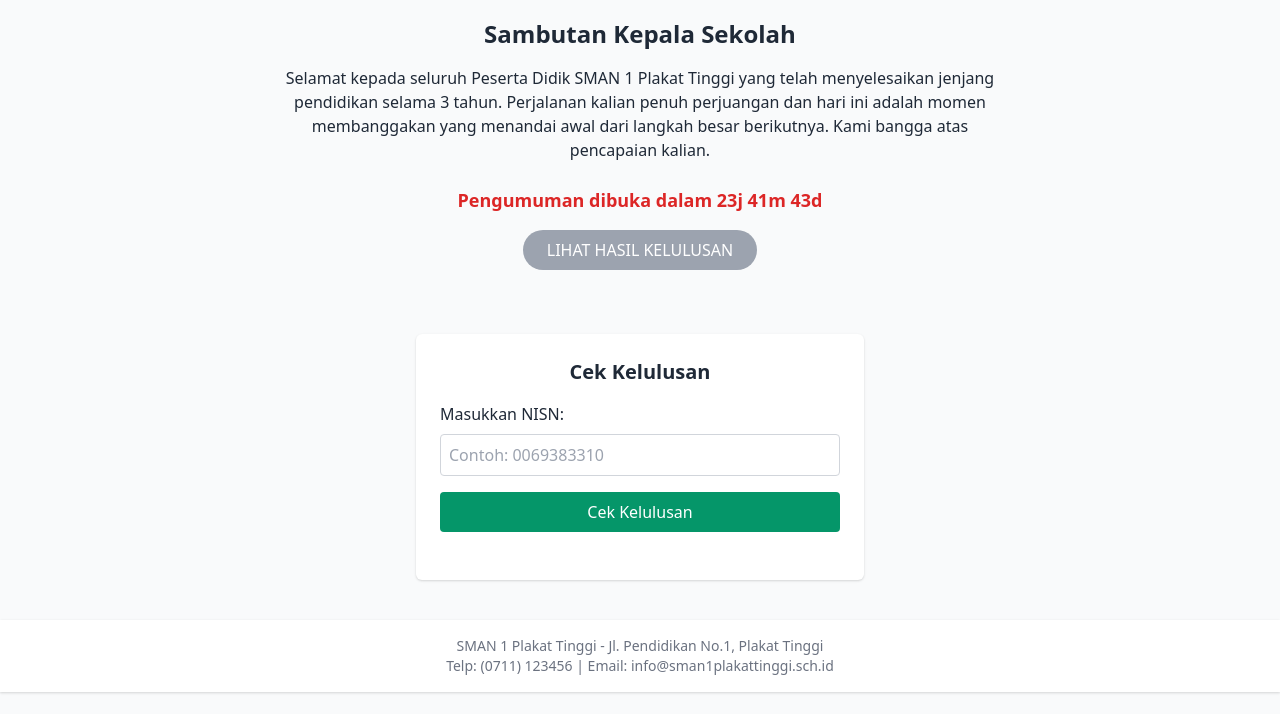
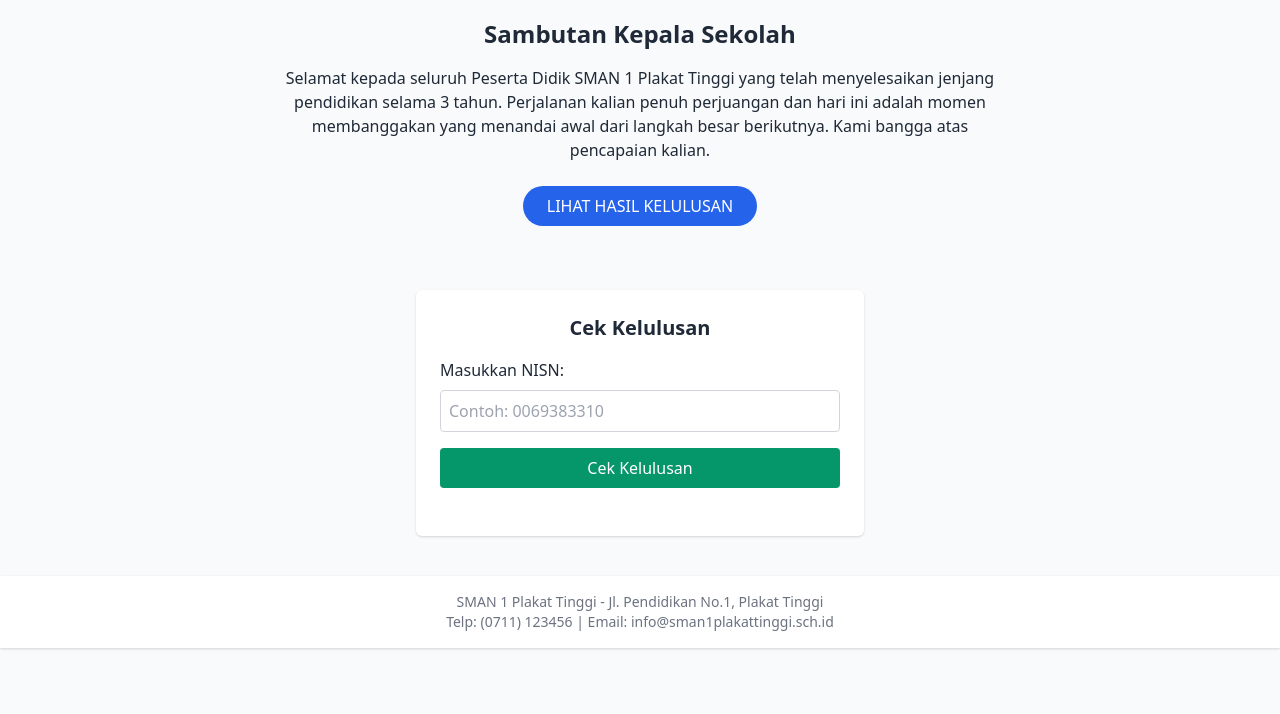
Before and after one commit to sman1plakattinggi/kelulusan-sman1-2025, a plain HTML site: page index.html in a window 1280 px wide. Shown: the part 86-800 px from the top of the page. Drawn offline with nearby package versions, Linux system fonts and the light colour scheme.

Commit message:
Add files via upload

```diff
--- a/index.html
+++ b/index.html
@@ -4,10 +4,10 @@
   <meta charset="UTF-8" />
   <meta name="viewport" content="width=device-width, initial-scale=1.0" />
   <title>Kelulusan SMAN 1 Plakat Tinggi</title>
+  <link rel="icon" type="image/x-icon" href="favicon.ico">
   <link rel="stylesheet" href="https://cdn.jsdelivr.net/npm/tailwindcss@2.2.19/dist/tailwind.min.css">
 </head>
 <body class="bg-gray-50 text-gray-800">
-  <!-- Header -->
   <header class="bg-white shadow p-4 flex items-center justify-between">
     <div class="flex items-center">
       <img src="logo-sman1.png" alt="Logo SMAN 1 Plakat Tinggi" class="h-12 mr-4">
@@ -15,7 +15,6 @@
     </div>
   </header>
 
-  <!-- Sambutan Kepala Sekolah -->
   <section class="max-w-3xl mx-auto p-6 text-center">
     <h2 class="text-2xl font-semibold mb-4">Sambutan Kepala Sekolah</h2>
     <p class="mb-6">
@@ -23,11 +22,9 @@
       Perjalanan kalian penuh perjuangan dan hari ini adalah momen membanggakan yang menandai awal dari langkah besar berikutnya.
       Kami bangga atas pencapaian kalian.
     </p>
-    <div id="countdown" class="text-lg font-bold text-red-600 mb-4"></div>
-    <button id="btn-lulus" disabled class="bg-gray-400 text-white px-6 py-2 rounded-full cursor-not-allowed">LIHAT HASIL KELULUSAN</button>
+    <button id="btn-lulus" class="bg-blue-600 text-white px-6 py-2 rounded-full hover:bg-blue-700" onclick="document.getElementById('login-section').scrollIntoView({ behavior: 'smooth' })">LIHAT HASIL KELULUSAN</button>
   </section>
 
-  <!-- Formulir Cek Kelulusan -->
   <section id="login-section" class="max-w-md mx-auto bg-white shadow p-6 rounded-md mt-10">
     <h3 class="text-xl font-semibold mb-4 text-center">Cek Kelulusan</h3>
     <label for="nisn" class="block mb-2 font-medium">Masukkan NISN:</label>
@@ -36,16 +33,12 @@
     <div id="hasil" class="mt-6 text-center font-semibold"></div>
   </section>
 
-  <!-- Footer -->
   <footer class="bg-white shadow mt-10 p-4 text-center text-sm text-gray-500">
     <p>SMAN 1 Plakat Tinggi - Jl. Pendidikan No.1, Plakat Tinggi</p>
     <p>Telp: (0711) 123456 | Email: info@sman1plakattinggi.sch.id</p>
   </footer>
 
-  <!-- Load data kelulusan dari file eksternal -->
   <script src="dataKelulusan.js"></script>
-
-  <!-- Script Cek Kelulusan dan Countdown -->
   <script>
     function cekKelulusan() {
       const nisn = document.getElementById('nisn').value;
@@ -62,30 +55,6 @@
         hasilDiv.innerHTML = '<p class="text-red-600">NISN tidak ditemukan. Harap periksa kembali.</p>';
       }
     }
-
-    // Countdown Timer
-    const countdownElement = document.getElementById('countdown');
-    const button = document.getElementById('btn-lulus');
-    const targetTime = new Date("2025-05-05T15:00:00+07:00").getTime(); // 22:00 WIB
-
-    const countdownInterval = setInterval(() => {
-      const now = new Date().getTime();
-      const distance = targetTime - now;
-
-      if (distance <= 0) {
-        clearInterval(countdownInterval);
-        countdownElement.textContent = "Pengumuman telah dibuka.";
-        button.disabled = false;
-        button.classList.remove('bg-gray-400', 'cursor-not-allowed');
-        button.classList.add('bg-blue-600', 'hover:bg-blue-700');
-        button.onclick = () => document.getElementById('login-section').scrollIntoView({ behavior: 'smooth' });
-      } else {
-        const hours = Math.floor((distance % (1000 * 60 * 60 * 24)) / (1000 * 60 * 60));
-        const minutes = Math.floor((distance % (1000 * 60 * 60)) / (1000 * 60));
-        const seconds = Math.floor((distance % (1000 * 60)) / 1000);
-        countdownElement.textContent = `Pengumuman dibuka dalam ${hours}j ${minutes}m ${seconds}d`;
-      }
-    }, 1000);
   </script>
 </body>
 </html>
```
Also changed, not shown: favicon.ico (added), 2 other files.
